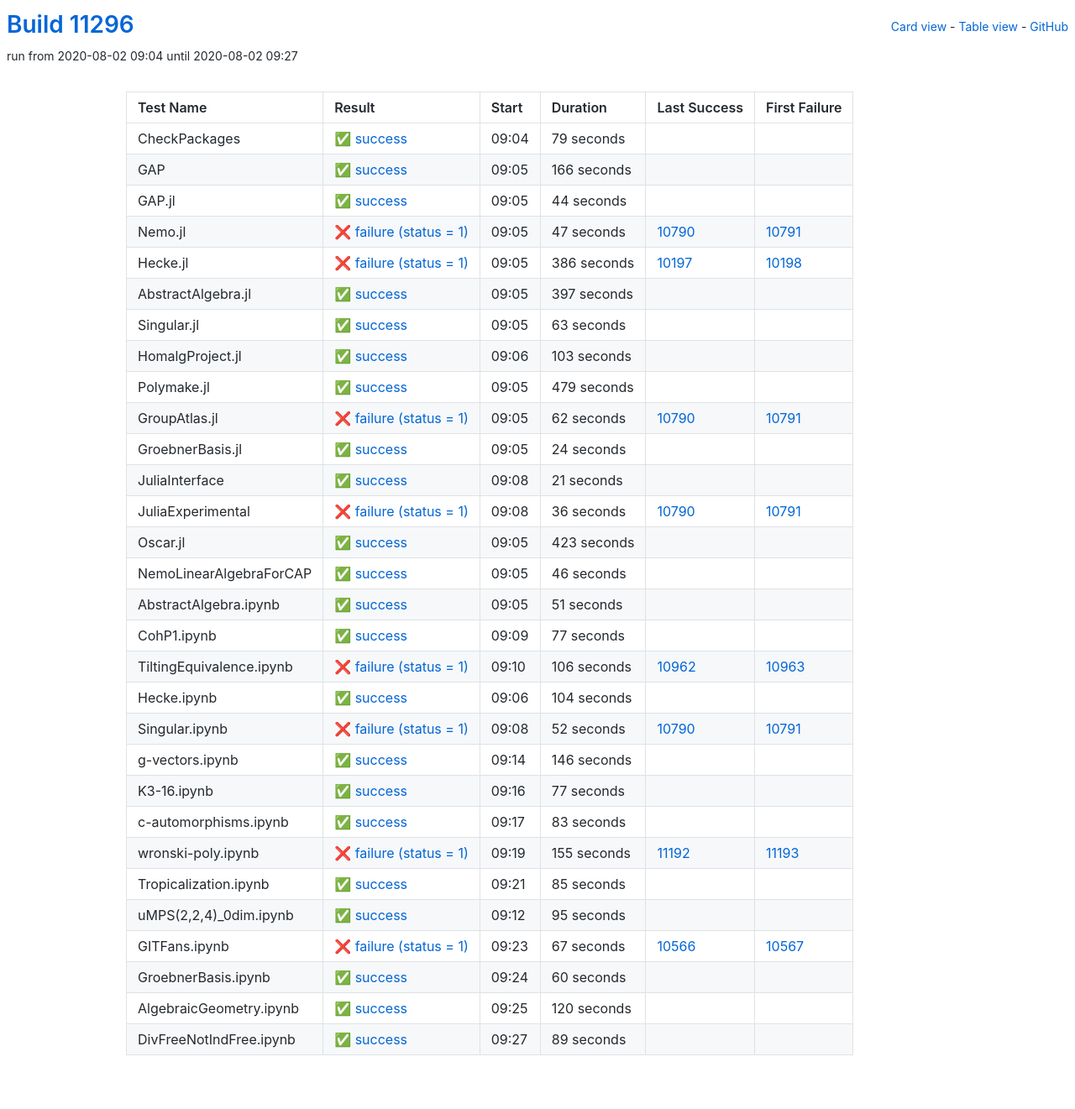
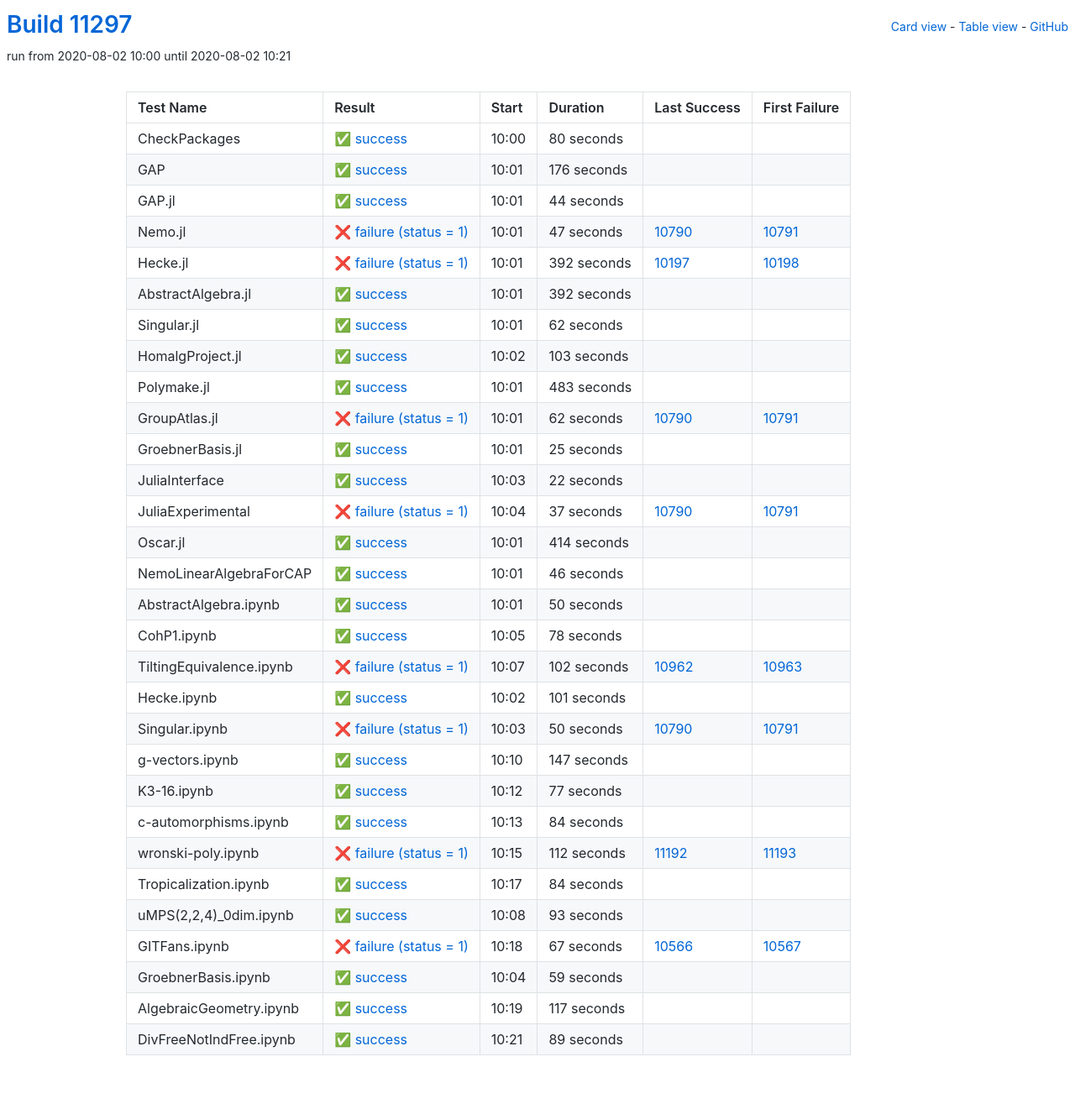
Before and after one commit to oscar-system/oscar-ci-status, a Jekyll site: the page built from table.html, in a window 1280 px wide. Shown: the whole page at 84% size. Built offline with Jekyll 4.4.1, drawn with Linux system fonts in a browser that asks for light colours.

Commit message:
Build #11297

```diff
--- a/_data/ci.yml
+++ b/_data/ci.yml
@@ -1,6 +1,6 @@
 ---
-build: 11296
-build_url: https://oscarci.mathematik.uni-kl.de/job/oscar/11296/
+build: 11297
+build_url: https://oscarci.mathematik.uni-kl.de/job/oscar/11297/
 job: oscar
 organization: oscar-system
 repo: oscar-ci-status
@@ -8,32 +8,32 @@
 tests:
 - name: CheckPackages
   id: checkpackages
-  log: https://oscarci.mathematik.uni-kl.de/job/oscar/11296/artifact/logs/build-11296/CheckPackages.log
-  start: 2020-08-02 09:04
+  log: https://oscarci.mathematik.uni-kl.de/job/oscar/11297/artifact/logs/build-11297/CheckPackages.log
+  start: 2020-08-02 10:00
   success: true
   exitcode: 0
   status: success
-  duration: 79
+  duration: 80
   last_success: false
   last_success_url:
   first_failure: false
   first_failure_url:
 - name: GAP
   id: gap
-  log: https://oscarci.mathematik.uni-kl.de/job/oscar/11296/artifact/logs/build-11296/GAP.log
-  start: 2020-08-02 09:05
+  log: https://oscarci.mathematik.uni-kl.de/job/oscar/11297/artifact/logs/build-11297/GAP.log
+  start: 2020-08-02 10:01
   success: true
   exitcode: 0
   status: success
-  duration: 166
+  duration: 176
   last_success: false
   last_success_url:
   first_failure: false
   first_failure_url:
 - name: GAP.jl
   id: gap-jl
-  log: https://oscarci.mathematik.uni-kl.de/job/oscar/11296/artifact/logs/build-11296/GAP.jl.log
-  start: 2020-08-02 09:05
+  log: https://oscarci.mathematik.uni-kl.de/job/oscar/11297/artifact/logs/build-11297/GAP.jl.log
+  start: 2020-08-02 10:01
   success: true
   exitcode: 0
   status: success
@@ -44,8 +44,8 @@
   first_failure_url:
 - name: Nemo.jl
   id: nemo-jl
-  log: https://oscarci.mathematik.uni-kl.de/job/oscar/11296/artifact/logs/build-11296/Nemo.jl.log
-  start: 2020-08-02 09:05
+  log: https://oscarci.mathematik.uni-kl.de/job/oscar/11297/artifact/logs/build-11297/Nemo.jl.log
+  start: 2020-08-02 10:01
   success: false
   exitcode: 1
   status: failure
@@ -56,44 +56,44 @@
   first_failure_url: https://oscarci.mathematik.uni-kl.de/job/oscar/10791/
 - name: Hecke.jl
   id: hecke-jl
-  log: https://oscarci.mathematik.uni-kl.de/job/oscar/11296/artifact/logs/build-11296/Hecke.jl.log
-  start: 2020-08-02 09:05
+  log: https://oscarci.mathematik.uni-kl.de/job/oscar/11297/artifact/logs/build-11297/Hecke.jl.log
+  start: 2020-08-02 10:01
   success: false
   exitcode: 1
   status: failure
-  duration: 386
+  duration: 392
   last_success: 10197
   last_success_url: https://oscarci.mathematik.uni-kl.de/job/oscar/10197/
   first_failure: 10198
   first_failure_url: https://oscarci.mathematik.uni-kl.de/job/oscar/10198/
 - name: AbstractAlgebra.jl
   id: abstractalgebra-jl
-  log: https://oscarci.mathematik.uni-kl.de/job/oscar/11296/artifact/logs/build-11296/AbstractAlgebra.jl.log
-  start: 2020-08-02 09:05
+  log: https://oscarci.mathematik.uni-kl.de/job/oscar/11297/artifact/logs/build-11297/AbstractAlgebra.jl.log
+  start: 2020-08-02 10:01
   success: true
   exitcode: 0
   status: success
-  duration: 397
+  duration: 392
   last_success: false
   last_success_url:
   first_failure: false
   first_failure_url:
 - name: Singular.jl
   id: singular-jl
-  log: https://oscarci.mathematik.uni-kl.de/job/oscar/11296/artifact/logs/build-11296/Singular.jl.log
-  start: 2020-08-02 09:05
+  log: https://oscarci.mathematik.uni-kl.de/job/oscar/11297/artifact/logs/build-11297/Singular.jl.log
+  start: 2020-08-02 10:01
   success: true
   exitcode: 0
   status: success
-  duration: 63
+  duration: 62
   last_success: false
   last_success_url:
   first_failure: false
   first_failure_url:
 - name: HomalgProject.jl
   id: homalgproject-jl
-  log: https://oscarci.mathematik.uni-kl.de/job/oscar/11296/artifact/logs/build-11296/HomalgProject.jl.log
-  start: 2020-08-02 09:06
+  log: https://oscarci.mathematik.uni-kl.de/job/oscar/11297/artifact/logs/build-11297/HomalgProject.jl.log
+  start: 2020-08-02 10:02
   success: true
   exitcode: 0
   status: success
@@ -104,20 +104,20 @@
   first_failure_url:
 - name: Polymake.jl
   id: polymake-jl
-  log: https://oscarci.mathematik.uni-kl.de/job/oscar/11296/artifact/logs/build-11296/Polymake.jl.log
-  start: 2020-08-02 09:05
+  log: https://oscarci.mathematik.uni-kl.de/job/oscar/11297/artifact/logs/build-11297/Polymake.jl.log
+  start: 2020-08-02 10:01
   success: true
   exitcode: 0
   status: success
-  duration: 479
+  duration: 483
   last_success: false
   last_success_url:
   first_failure: false
   first_failure_url:
 - name: GroupAtlas.jl
   id: groupatlas-jl
-  log: https://oscarci.mathematik.uni-kl.de/job/oscar/11296/artifact/logs/build-11296/GroupAtlas.jl.log
-  start: 2020-08-02 09:05
+  log: https://oscarci.mathematik.uni-kl.de/job/oscar/11297/artifact/logs/build-11297/GroupAtlas.jl.log
+  start: 2020-08-02 10:01
   success: false
   exitcode: 1
   status: failure
@@ -128,56 +128,56 @@
   first_failure_url: https://oscarci.mathematik.uni-kl.de/job/oscar/10791/
 - name: GroebnerBasis.jl
   id: groebnerbasis-jl
-  log: https://oscarci.mathematik.uni-kl.de/job/oscar/11296/artifact/logs/build-11296/GroebnerBasis.jl.log
-  start: 2020-08-02 09:05
+  log: https://oscarci.mathematik.uni-kl.de/job/oscar/11297/artifact/logs/build-11297/GroebnerBasis.jl.log
+  start: 2020-08-02 10:01
   success: true
   exitcode: 0
   status: success
-  duration: 24
+  duration: 25
   last_success: false
   last_success_url:
   first_failure: false
   first_failure_url:
 - name: JuliaInterface
   id: juliainterface
-  log: https://oscarci.mathematik.uni-kl.de/job/oscar/11296/artifact/logs/build-11296/JuliaInterface.log
-  start: 2020-08-02 09:08
+  log: https://oscarci.mathematik.uni-kl.de/job/oscar/11297/artifact/logs/build-11297/JuliaInterface.log
+  start: 2020-08-02 10:03
   success: true
   exitcode: 0
   status: success
-  duration: 21
+  duration: 22
   last_success: false
   last_success_url:
   first_failure: false
   first_failure_url:
 - name: JuliaExperimental
   id: juliaexperimental
-  log: https://oscarci.mathematik.uni-kl.de/job/oscar/11296/artifact/logs/build-11296/JuliaExperimental.log
-  start: 2020-08-02 09:08
+  log: https://oscarci.mathematik.uni-kl.de/job/oscar/11297/artifact/logs/build-11297/JuliaExperimental.log
+  start: 2020-08-02 10:04
   success: false
   exitcode: 1
   status: failure
-  duration: 36
+  duration: 37
   last_success: 10790
   last_success_url: https://oscarci.mathematik.uni-kl.de/job/oscar/10790/
   first_failure: 10791
   first_failure_url: https://oscarci.mathematik.uni-kl.de/job/oscar/10791/
 - name: Oscar.jl
   id: oscar-jl
-  log: https://oscarci.mathematik.uni-kl.de/job/oscar/11296/artifact/logs/build-11296/Oscar.jl.log
-  start: 2020-08-02 09:05
+  log: https://oscarci.mathematik.uni-kl.de/job/oscar/11297/artifact/logs/build-11297/Oscar.jl.log
+  start: 2020-08-02 10:01
   success: true
   exitcode: 0
   status: success
-  duration: 423
+  duration: 414
   last_success: false
   last_success_url:
   first_failure: false
   first_failure_url:
 - name: NemoLinearAlgebraForCAP
   id: nemolinearalgebraforcap
-  log: https://oscarci.mathematik.uni-kl.de/job/oscar/11296/artifact/logs/build-11296/NemoLinearAlgebraForCAP.log
-  start: 2020-08-02 09:05
+  log: https://oscarci.mathematik.uni-kl.de/job/oscar/11297/artifact/logs/build-11297/NemoLinearAlgebraForCAP.log
+  start: 2020-08-02 10:01
   success: true
   exitcode: 0
   status: success
@@ -188,80 +188,80 @@
   first_failure_url:
 - name: AbstractAlgebra.ipynb
   id: abstractalgebra-ipynb
-  log: https://oscarci.mathematik.uni-kl.de/job/oscar/11296/artifact/logs/build-11296/AbstractAlgebra.ipynb.log
-  start: 2020-08-02 09:05
+  log: https://oscarci.mathematik.uni-kl.de/job/oscar/11297/artifact/logs/build-11297/AbstractAlgebra.ipynb.log
+  start: 2020-08-02 10:01
   success: true
   exitcode: 0
   status: success
-  duration: 51
+  duration: 50
   last_success: false
   last_success_url:
   first_failure: false
   first_failure_url:
 - name: CohP1.ipynb
   id: cohp1-ipynb
-  log: https://oscarci.mathematik.uni-kl.de/job/oscar/11296/artifact/logs/build-11296/CohP1.ipynb.log
-  start: 2020-08-02 09:09
+  log: https://oscarci.mathematik.uni-kl.de/job/oscar/11297/artifact/logs/build-11297/CohP1.ipynb.log
+  start: 2020-08-02 10:05
   success: true
   exitcode: 0
   status: success
-  duration: 77
+  duration: 78
   last_success: false
   last_success_url:
   first_failure: false
   first_failure_url:
 - name: TiltingEquivalence.ipynb
   id: tiltingequivalence-ipynb
-  log: https://oscarci.mathematik.uni-kl.de/job/oscar/11296/artifact/logs/build-11296/TiltingEquivalence.ipynb.log
-  start: 2020-08-02 09:10
+  log: https://oscarci.mathematik.uni-kl.de/job/oscar/11297/artifact/logs/build-11297/TiltingEquivalence.ipynb.log
+  start: 2020-08-02 10:07
   success: false
   exitcode: 1
   status: failure
-  duration: 106
+  duration: 102
   last_success: 10962
   last_success_url: https://oscarci.mathematik.uni-kl.de/job/oscar/10962/
   first_failure: 10963
   first_failure_url: https://oscarci.mathematik.uni-kl.de/job/oscar/10963/
 - name: Hecke.ipynb
   id: hecke-ipynb
-  log: https://oscarci.mathematik.uni-kl.de/job/oscar/11296/artifact/logs/build-11296/Hecke.ipynb.log
-  start: 2020-08-02 09:06
+  log: https://oscarci.mathematik.uni-kl.de/job/oscar/11297/artifact/logs/build-11297/Hecke.ipynb.log
+  start: 2020-08-02 10:02
   success: true
   exitcode: 0
   status: success
-  duration: 104
+  duration: 101
   last_success: false
   last_success_url:
   first_failure: false
   first_failure_url:
 - name: Singular.ipynb
   id: singular-ipynb
-  log: https://oscarci.mathematik.uni-kl.de/job/oscar/11296/artifact/logs/build-11296/Singular.ipynb.log
-  start: 2020-08-02 09:08
+  log: https://oscarci.mathematik.uni-kl.de/job/oscar/11297/artifact/logs/build-11297/Singular.ipynb.log
+  start: 2020-08-02 10:03
   success: false
   exitcode: 1
   status: failure
-  duration: 52
+  duration: 50
   last_success: 10790
   last_success_url: https://oscarci.mathematik.uni-kl.de/job/oscar/10790/
   first_failure: 10791
   first_failure_url: https://oscarci.mathematik.uni-kl.de/job/oscar/10791/
 - name: g-vectors.ipynb
   id: g-vectors-ipynb
-  log: https://oscarci.mathematik.uni-kl.de/job/oscar/11296/artifact/logs/build-11296/g-vectors.ipynb.log
-  start: 2020-08-02 09:14
+  log: https://oscarci.mathematik.uni-kl.de/job/oscar/11297/artifact/logs/build-11297/g-vectors.ipynb.log
+  start: 2020-08-02 10:10
   success: true
   exitcode: 0
   status: success
-  duration: 146
+  duration: 147
   last_success: false
   last_success_url:
   first_failure: false
   first_failure_url:
 - name: K3-16.ipynb
   id: k3-16-ipynb
-  log: https://oscarci.mathematik.uni-kl.de/job/oscar/11296/artifact/logs/build-11296/K3-16.ipynb.log
-  start: 2020-08-02 09:16
+  log: https://oscarci.mathematik.uni-kl.de/job/oscar/11297/artifact/logs/build-11297/K3-16.ipynb.log
+  start: 2020-08-02 10:12
   success: true
   exitcode: 0
   status: success
@@ -272,56 +272,56 @@
   first_failure_url:
 - name: c-automorphisms.ipynb
   id: c-automorphisms-ipynb
-  log: https://oscarci.mathematik.uni-kl.de/job/oscar/11296/artifact/logs/build-11296/c-automorphisms.ipynb.log
-  start: 2020-08-02 09:17
+  log: https://oscarci.mathematik.uni-kl.de/job/oscar/11297/artifact/logs/build-11297/c-automorphisms.ipynb.log
+  start: 2020-08-02 10:13
   success: true
   exitcode: 0
   status: success
-  duration: 83
+  duration: 84
   last_success: false
   last_success_url:
   first_failure: false
   first_failure_url:
 - name: wronski-poly.ipynb
   id: wronski-poly-ipynb
-  log: https://oscarci.mathematik.uni-kl.de/job/oscar/11296/artifact/logs/build-11296/wronski-poly.ipynb.log
-  start: 2020-08-02 09:19
+  log: https://oscarci.mathematik.uni-kl.de/job/oscar/11297/artifact/logs/build-11297/wronski-poly.ipynb.log
+  start: 2020-08-02 10:15
   success: false
   exitcode: 1
   status: failure
-  duration: 155
+  duration: 112
   last_success: 11192
   last_success_url: https://oscarci.mathematik.uni-kl.de/job/oscar/11192/
   first_failure: 11193
   first_failure_url: https://oscarci.mathematik.uni-kl.de/job/oscar/11193/
 - name: Tropicalization.ipynb
   id: tropicalization-ipynb
-  log: https://oscarci.mathematik.uni-kl.de/job/oscar/11296/artifact/logs/build-11296/Tropicalization.ipynb.log
-  start: 2020-08-02 09:21
+  log: https://oscarci.mathematik.uni-kl.de/job/oscar/11297/artifact/logs/build-11297/Tropicalization.ipynb.log
+  start: 2020-08-02 10:17
   success: true
   exitcode: 0
   status: success
-  duration: 85
+  duration: 84
   last_success: false
   last_success_url:
   first_failure: false
   first_failure_url:
 - name: uMPS(2,2,4)_0dim.ipynb
   id: umps-2-2-4-0dim-ipynb
-  log: https://oscarci.mathematik.uni-kl.de/job/oscar/11296/artifact/logs/build-11296/uMPS-2-2-4-_0dim.ipynb.log
-  start: 2020-08-02 09:12
+  log: https://oscarci.mathematik.uni-kl.de/job/oscar/11297/artifact/logs/build-11297/uMPS-2-2-4-_0dim.ipynb.log
+  start: 2020-08-02 10:08
   success: true
   exitcode: 0
   status: success
-  duration: 95
+  duration: 93
   last_success: false
   last_success_url:
   first_failure: false
   first_failure_url:
 - name: GITFans.ipynb
   id: gitfans-ipynb
-  log: https://oscarci.mathematik.uni-kl.de/job/oscar/11296/artifact/logs/build-11296/GITFans.ipynb.log
-  start: 2020-08-02 09:23
+  log: https://oscarci.mathematik.uni-kl.de/job/oscar/11297/artifact/logs/build-11297/GITFans.ipynb.log
+  start: 2020-08-02 10:18
   success: false
   exitcode: 1
   status: failure
@@ -332,32 +332,32 @@
   first_failure_url: https://oscarci.mathematik.uni-kl.de/job/oscar/10567/
 - name: GroebnerBasis.ipynb
   id: groebnerbasis-ipynb
-  log: https://oscarci.mathematik.uni-kl.de/job/oscar/11296/artifact/logs/build-11296/GroebnerBasis.ipynb.log
-  start: 2020-08-02 09:24
+  log: https://oscarci.mathematik.uni-kl.de/job/oscar/11297/artifact/logs/build-11297/GroebnerBasis.ipynb.log
+  start: 2020-08-02 10:04
   success: true
   exitcode: 0
   status: success
-  duration: 60
+  duration: 59
   last_success: false
   last_success_url:
   first_failure: false
   first_failure_url:
 - name: AlgebraicGeometry.ipynb
   id: algebraicgeometry-ipynb
-  log: https://oscarci.mathematik.uni-kl.de/job/oscar/11296/artifact/logs/build-11296/AlgebraicGeometry.ipynb.log
-  start: 2020-08-02 09:25
+  log: https://oscarci.mathematik.uni-kl.de/job/oscar/11297/artifact/logs/build-11297/AlgebraicGeometry.ipynb.log
+  start: 2020-08-02 10:19
   success: true
   exitcode: 0
   status: success
-  duration: 120
+  duration: 117
   last_success: false
   last_success_url:
   first_failure: false
   first_failure_url:
 - name: DivFreeNotIndFree.ipynb
   id: divfreenotindfree-ipynb
-  log: https://oscarci.mathematik.uni-kl.de/job/oscar/11296/artifact/logs/build-11296/DivFreeNotIndFree.ipynb.log
-  start: 2020-08-02 09:27
+  log: https://oscarci.mathematik.uni-kl.de/job/oscar/11297/artifact/logs/build-11297/DivFreeNotIndFree.ipynb.log
+  start: 2020-08-02 10:21
   success: true
   exitcode: 0
   status: success
```
Also changed, not shown: README.md.
